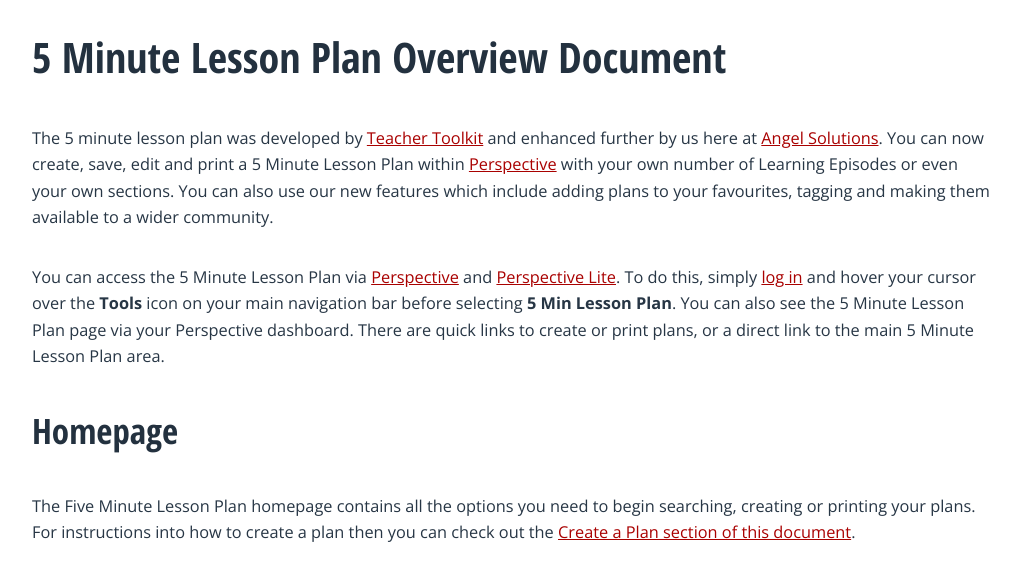
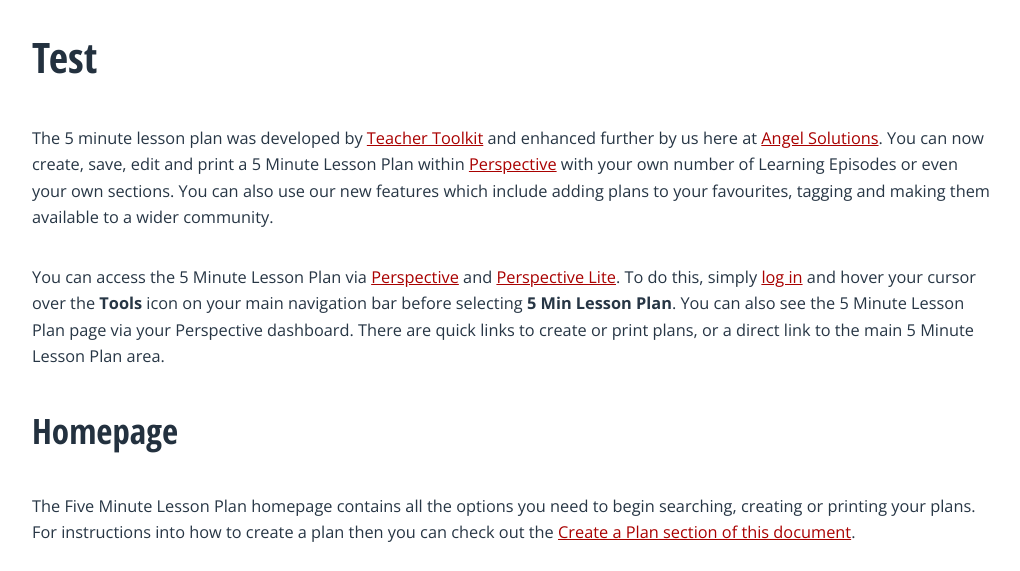
Before and after one commit to angelsolutions/5minutelessonplan, a Jekyll site: the page built from test.md, in a window 1280 px wide and 900 px high, cut to the strip 329-900 px from the top of the window. Shown: the whole strip, without its empty margins (128-1148 px from the left). Built offline with Jekyll 4.4.1, drawn with Linux system fonts in a browser that asks for light colours; nearby versions of some CDN libraries; comment, search, counter and statistics services are not loaded.

Commit message:
Update test.md

```diff
--- a/test.md
+++ b/test.md
@@ -1,9 +1,9 @@
 ---
 layout: main
-title: 5 Minute Lesson Plan Overview
+title: Test
 ---
 
-# 5 Minute Lesson Plan Overview Document
+# Test
 The 5 minute lesson plan was developed by [Teacher Toolkit](http://teachertoolkit.me/) and enhanced further by us here at [Angel Solutions](http://www.angelssolutions.co.uk). You can now create, save, edit and print a 5 Minute Lesson Plan within [Perspective](http://www.angelsolutions.co.uk/products/perspective) with your own number of Learning Episodes or even your own sections. You can also use our new features which include adding plans to your favourites, tagging and making them available to a wider community.
 
 You can access the 5 Minute Lesson Plan via [Perspective](http://www.angelsolutions.co.uk/products/perspective) and [Perspective Lite](http://www.angelsolutions.co.uk/products/perspective/lite). To do this, simply [log in](https://perspective.angelsolutions.co.uk/perspective/login.aspx) and hover your cursor over the **Tools** icon on your main navigation bar before selecting **5 Min Lesson Plan**. You can also see the 5 Minute Lesson Plan page via your Perspective dashboard. There are quick links to create or print plans, or a direct link to the main 5 Minute Lesson Plan area.
```
